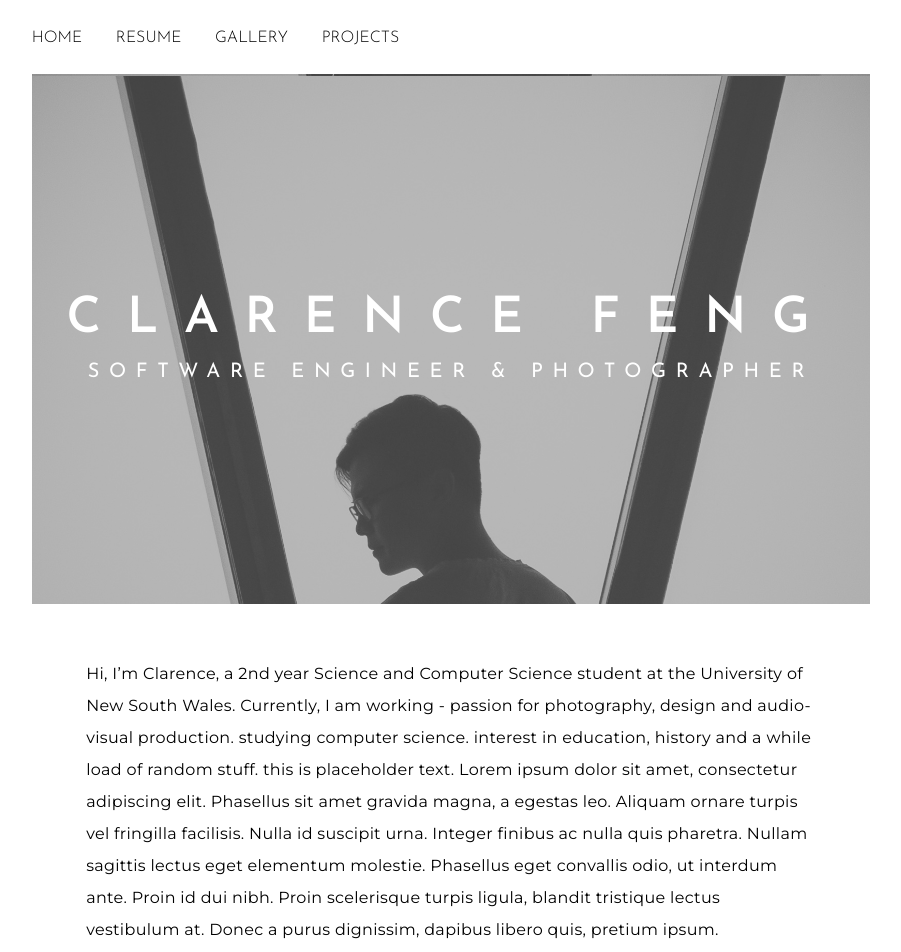
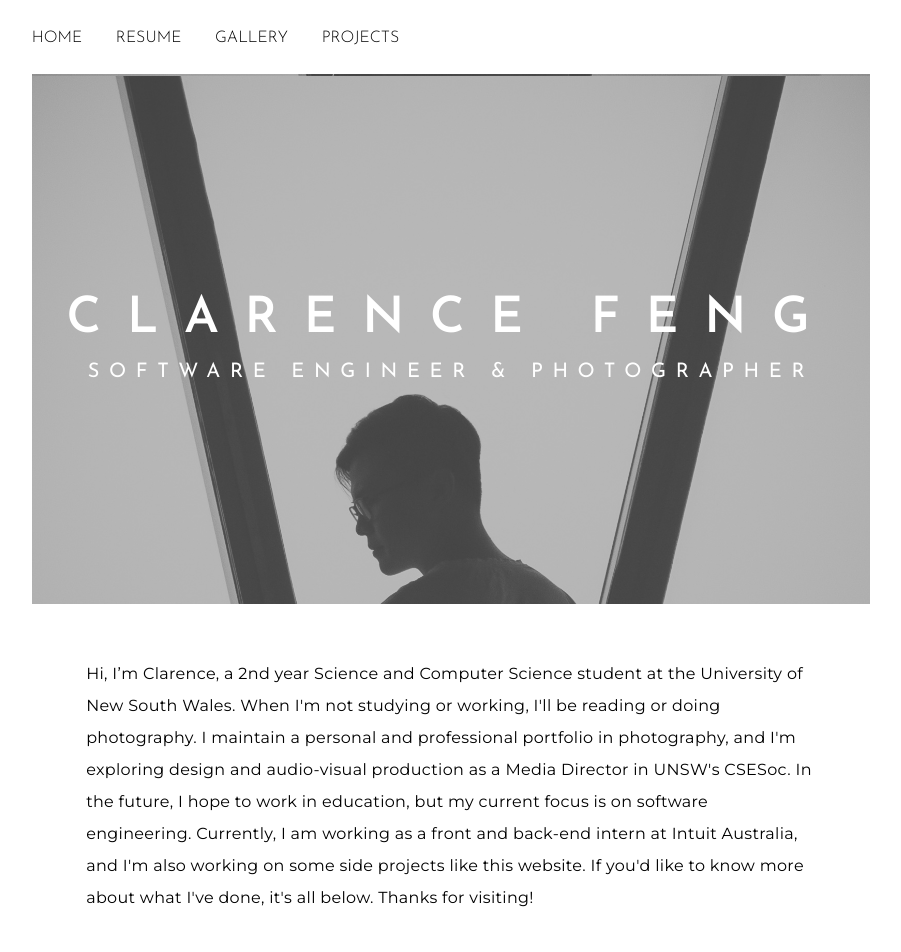
Before and after one commit to c-sfeng/personal-website, a React (Create React App) app: page / in a window 1280 px wide. Shown: the top 952 px of the page, without its empty margins (189-1090 px from the left). Built offline with nearby package versions, Linux system fonts and the light colour scheme.

Commit message:
Added intro para

```diff
--- a/src/App.js
+++ b/src/App.js
@@ -27,19 +27,16 @@ function App() {
         <div className="sub-container">
           <p className="primary-text">
             Hi, I’m Clarence, a 2nd year Science and Computer Science
-            student at the University of New South Wales. Currently,
-            I am working - passion for photography, design and
-            audio-visual production. studying computer science.
-            interest in education, history and a while load of random
-            stuff. this is placeholder text. Lorem ipsum dolor sit amet, consectetur adipiscing
-            elit. Phasellus sit amet gravida magna, a egestas leo.
-            Aliquam ornare turpis vel fringilla facilisis. Nulla id
-            suscipit urna. Integer finibus ac nulla quis pharetra.
-            Nullam sagittis lectus eget elementum molestie.
-            Phasellus eget convallis odio, ut interdum ante.
-            Proin id dui nibh. Proin scelerisque turpis ligula,
-            blandit tristique lectus vestibulum at. Donec a purus
-            dignissim, dapibus libero quis, pretium ipsum.
+            student at the University of New South Wales. When I'm not
+            studying or working, I'll be reading or doing photography.
+            I maintain a personal and professional portfolio in
+            photography, and I'm exploring design and audio-visual
+            production as a Media Director in UNSW's CSESoc. In the future,
+            I hope to work in education, but my current focus is on
+            software engineering. Currently, I am working as a front and back-end intern at Intuit
+            Australia, and I'm also working on some side projects like this website.
+            If you'd like to know more about what I've done, it's all below.
+            Thanks for visiting!
           </p>
         </div>
       </div>
```
